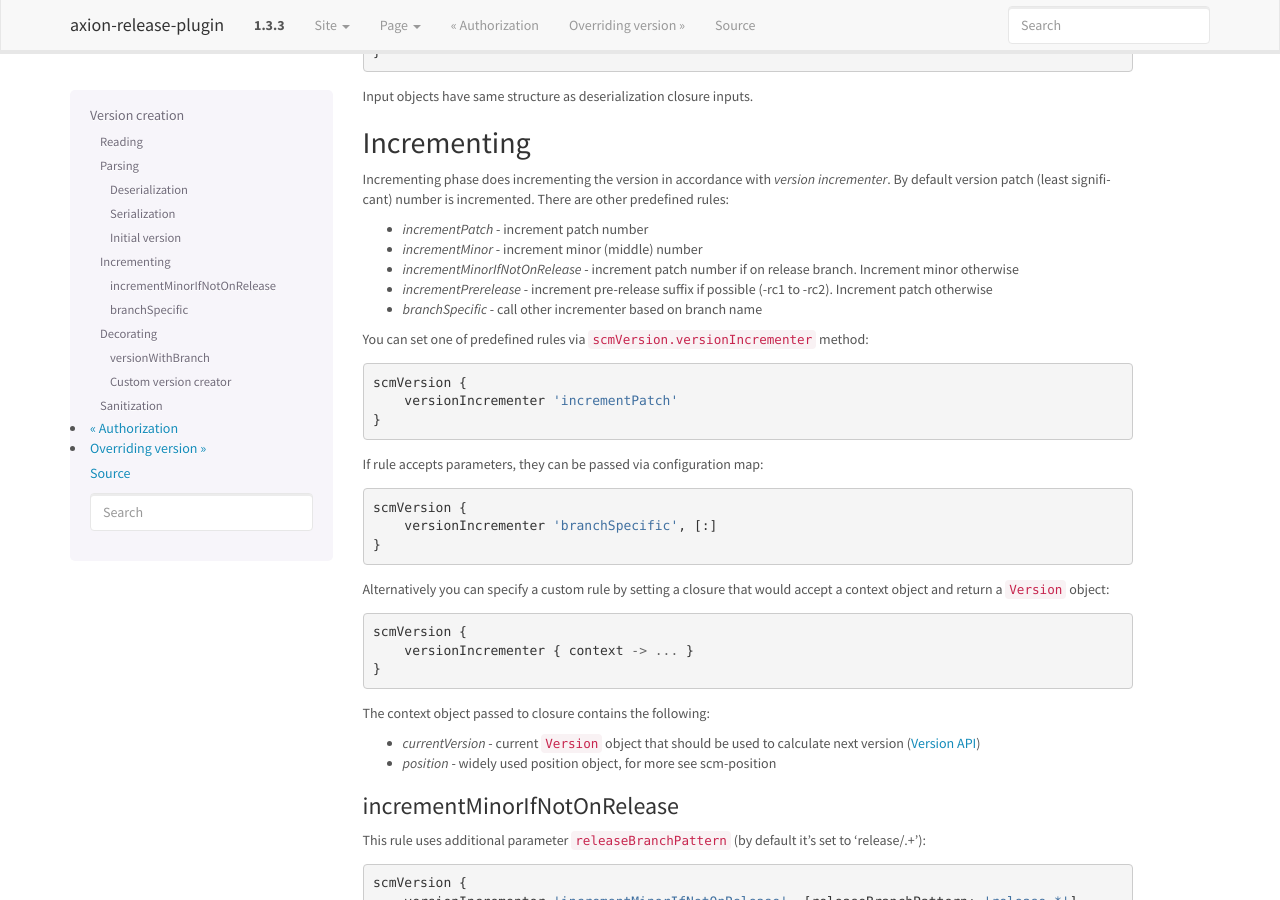
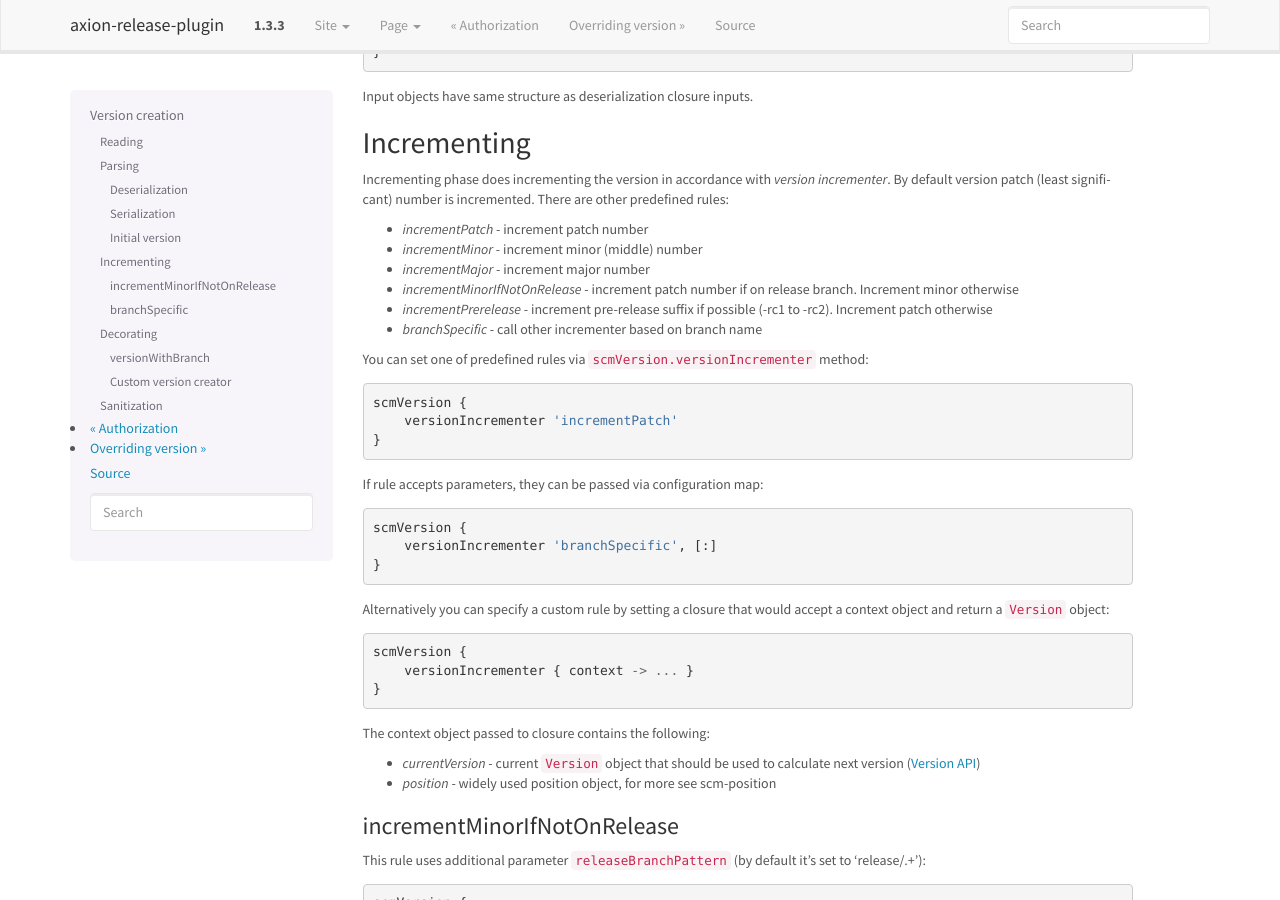
Before and after one commit to allegro/axion-release-plugin, a Sphinx documentation site: the page built from docs/configuration/version.rst, in a window 1280 px wide and 900 px high, scrolled down 2143 px. Built offline with Sphinx 7.4.7, drawn with Linux system fonts in a browser that asks for light colours.

Commit message:
Add incrementMajor documentation

```diff
--- a/docs/configuration/version.rst
+++ b/docs/configuration/version.rst
@@ -131,6 +131,7 @@ Incrementing phase does incrementing the version in accordance with *version inc
 
 * *incrementPatch* - increment patch number
 * *incrementMinor* - increment minor (middle) number
+* *incrementMajor* - increment major number
 * *incrementMinorIfNotOnRelease* - increment patch number if on release branch. Increment minor otherwise
 * *incrementPrerelease* - increment pre-release suffix if possible (-rc1 to -rc2). Increment patch otherwise
 * *branchSpecific* - call other incrementer based on branch name
```
